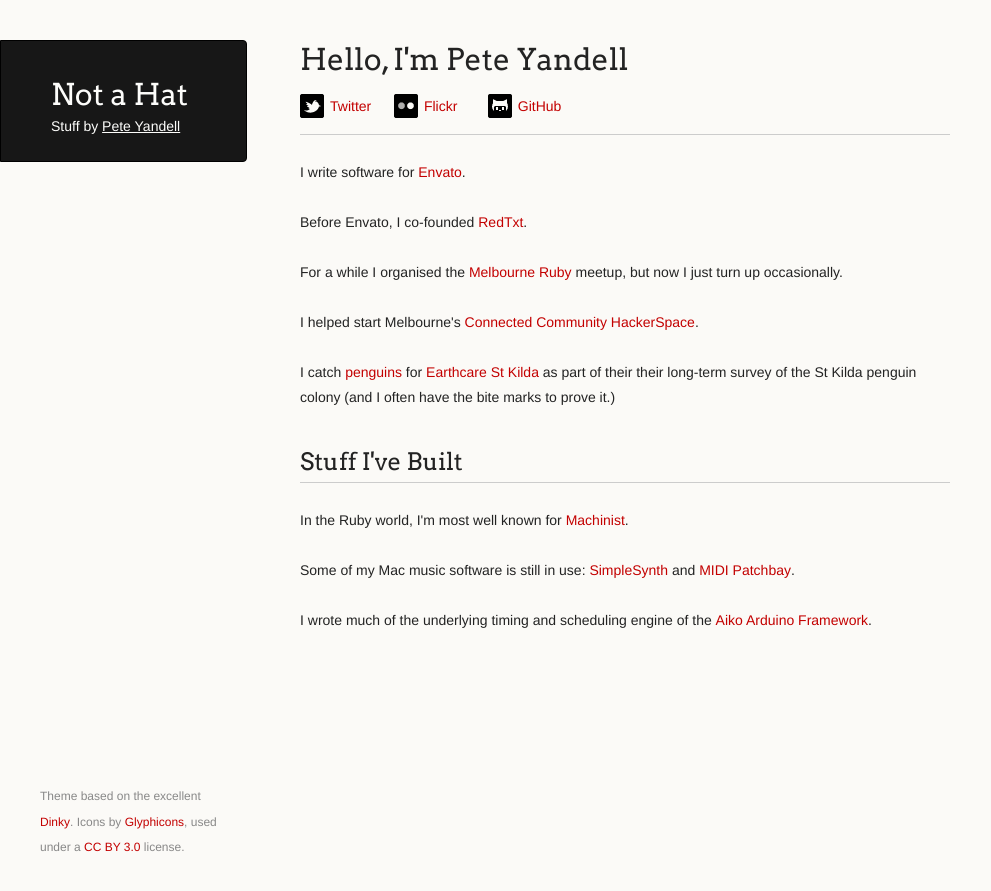
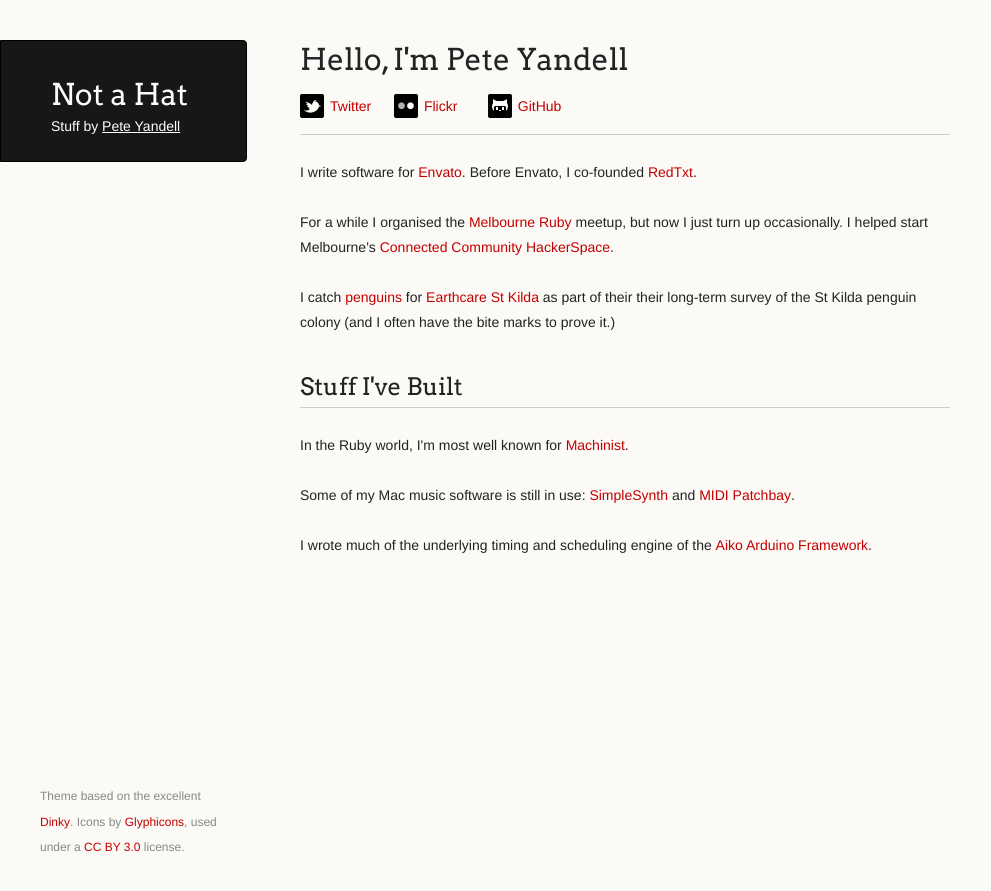
Before and after one commit to notahat/notahat.github.com, a Jekyll site: the page built from about.html, in a window 1280 px wide. Shown: the top 891 px of the page, without its empty margins (0-991 px from the left). Built offline with Jekyll 4.4.1, drawn with Linux system fonts in a browser that asks for light colours; part of the change alters nothing that is shown.

```diff
--- a/about.html
+++ b/about.html
@@ -1,4 +1,5 @@
 ---
+title: Pete Yandell
 layout: page
 ---
 
@@ -12,15 +13,18 @@ layout: page
   </ul>
 </div>
 
-<p>I write software for <a href="http://envato.com/">Envato</a>.</p>
+<p>I write software for <a href="http://envato.com/">Envato</a>. Before Envato,
+I co-founded <a href="http://www.redtxt.com.au/">RedTxt</a>.</p>
 
-<p>Before Envato, I co-founded <a href="http://www.redtxt.com.au/">RedTxt</a>.</p>
+<p>For a while I organised the <a
+href="http://ruby.org.au/meetups/mel.html">Melbourne Ruby</a> meetup, but now I
+just turn up occasionally. I helped start Melbourne's <a
+href="http://www.hackmelbourne.org">Connected Community HackerSpace</a>.</p>
 
-<p>For a while I organised the <a href="http://ruby.org.au/meetups/mel.html">Melbourne Ruby</a> meetup, but now I just turn up occasionally.</p>
-
-<p>I helped start Melbourne's <a href="http://www.hackmelbourne.org">Connected Community HackerSpace</a>.</p>
-
-<p>I catch <a href="http://www.flickr.com/photos/notahat/sets/72157619343361979/">penguins</a> for <a href="http://home.vicnet.net.au/~earthcar/">Earthcare St Kilda</a> as part of their their long-term survey of the St Kilda penguin colony (and I often have the bite marks to prove it.)</p>
+<p>I catch <a href="http://flic.kr/s/aHsjixdpuX">penguins</a> for <a
+href="http://www.earthcarestkilda.org.au">Earthcare St Kilda</a> as part of
+their their long-term survey of the St Kilda penguin colony (and I often have
+the bite marks to prove it.)</p>
 
 
 <h2>Stuff I've Built</h2>
```
